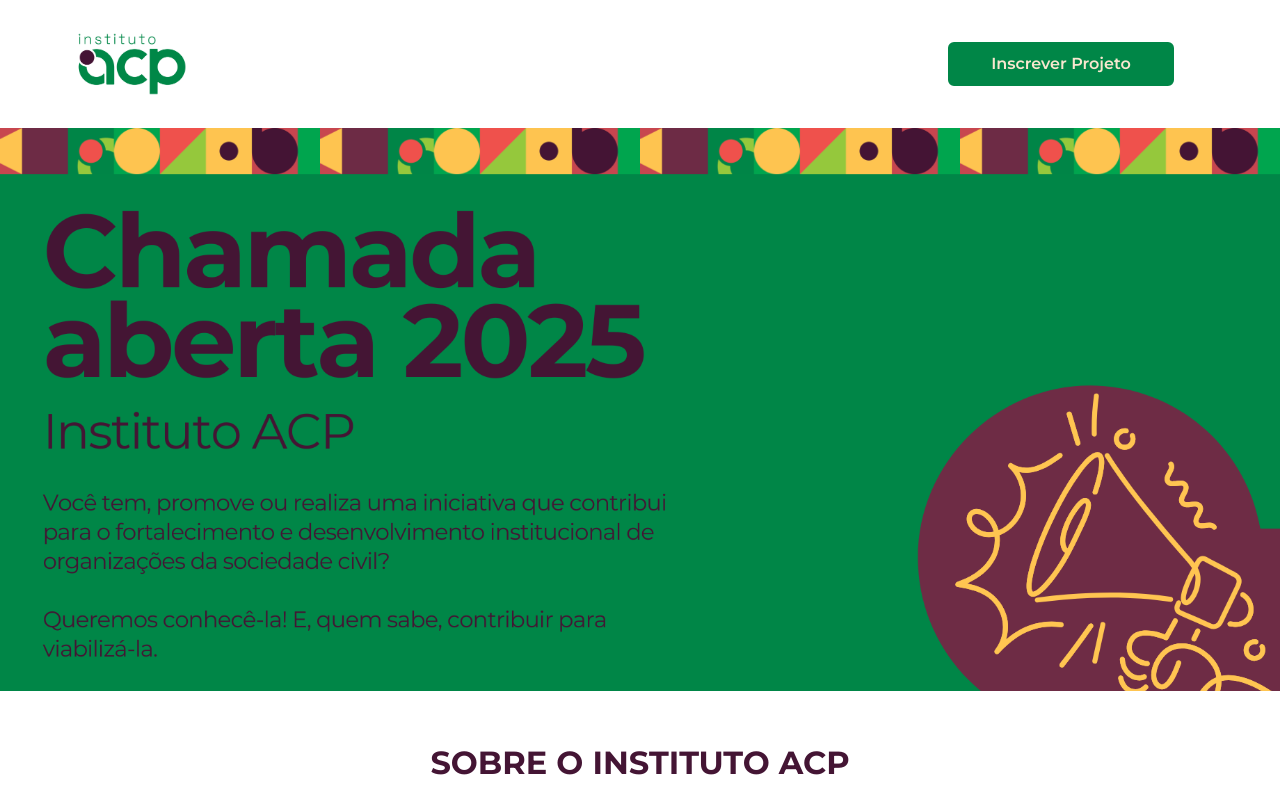
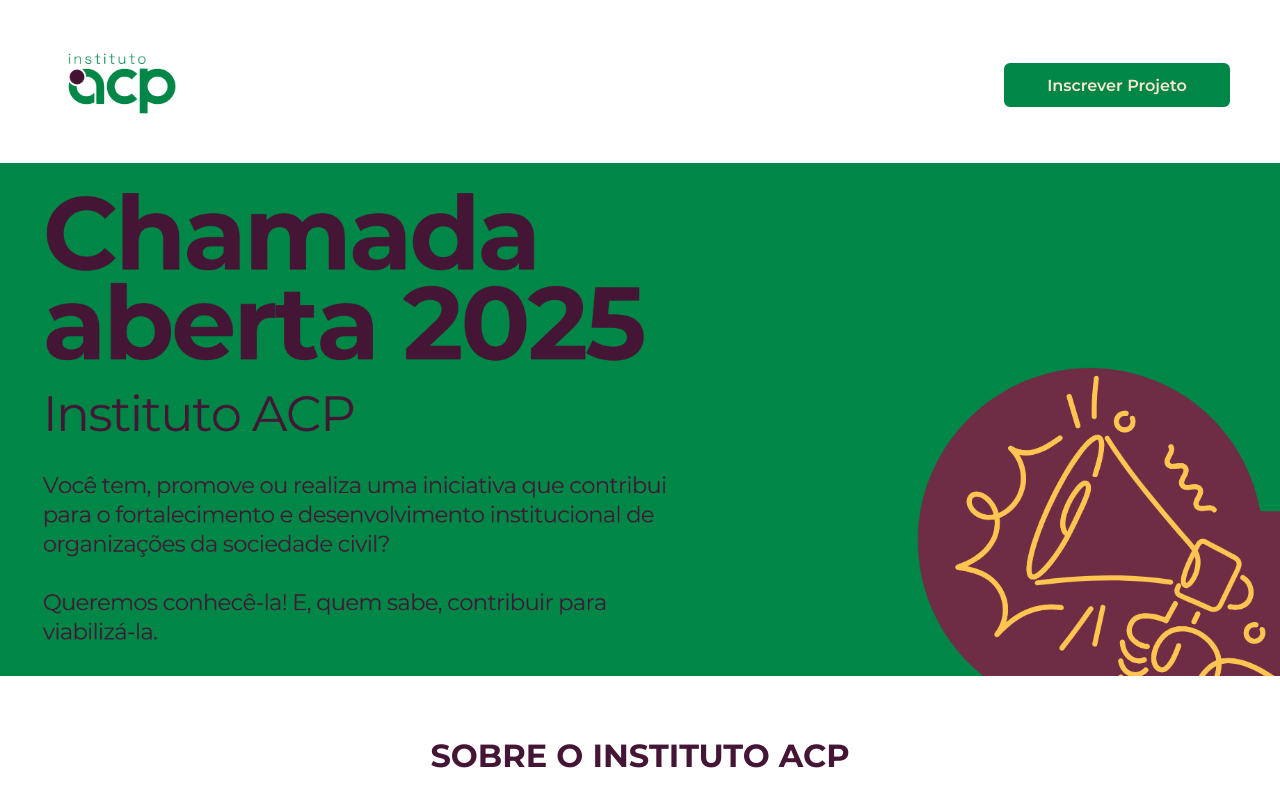
Before and after one commit to relicote/Instituto-ACP, a plain HTML site: page index.html in a window 1280 px wide. Shown: the top 800 px of the page. Drawn offline with Linux system fonts and the light colour scheme.

Commit message:
Fixando navbar

```diff
--- a/styles/style.css
+++ b/styles/style.css
@@ -1,16 +1,17 @@
 *{
     margin: 0;
-    padding: 0;
+    padding-top: 2px;
     font-family: "Montserrat";
     line-height: 1.5;
-    /* box-sizing: border-box; */
 }
+
 .nav-bar-container{
-    display: flex;
-    align-items: center;
-    padding: 24px;
-    height: 80px;
-    overflow: hidden;
+    position: fixed;
+    top: 0;
+    left: 0;
+    width: 100%;
+    background-color: #fff;
+    z-index: 1000;
 }
 .nav-bar-content{
     width: 100%;
@@ -21,10 +22,9 @@
 }
 .nav-bar-logo {
     display: flex;
-    justify-content: center;
-    align-items: center;
     width: 180px;
-    height: 100%;
+    height: 80%;
+    margin-left: 14px;
     overflow: hidden;
 }
 .nav-logo {
@@ -64,6 +64,7 @@
 .header-container {
     display: flex;
     overflow: hidden;
+    margin-top: 8%;
 }
 .header-content{
     width: 100%;
@@ -325,7 +326,7 @@
 }
 }
 
-@media only screen and (max-width: 414px) {
+@media only screen and (max-width: 434px) {
     .nav-bar-container{
         height: 80px;
     }
@@ -343,6 +344,7 @@
     }
     .header-container{
         background-size: cover;
+        margin-top: 20%;
     }
     .open-call-container{
         flex-direction: column;
```
